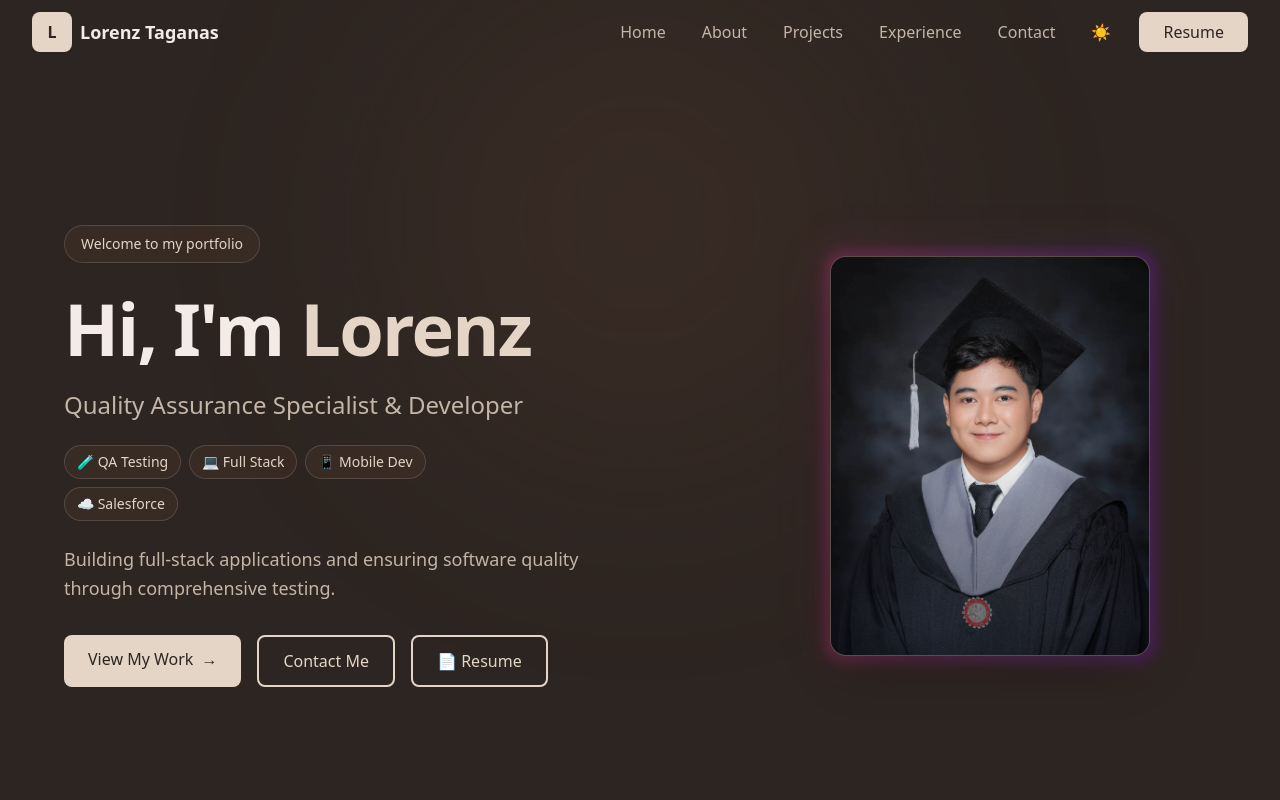
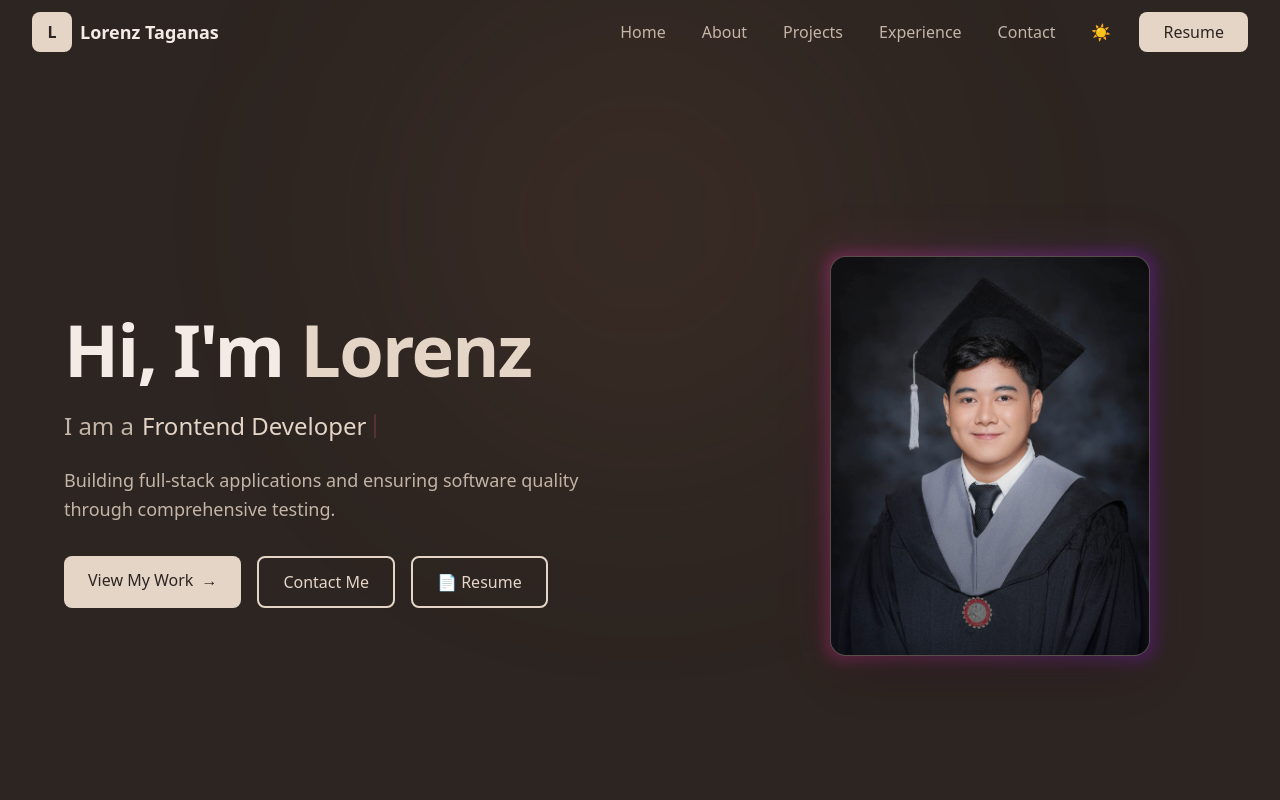
Before and after one commit to LorenzTaganas/Portfolio, a Next.js app: page / in a window 1280 px wide. Shown: the top 800 px of the page. Built offline with nearby package versions, Linux system fonts and the light colour scheme.

Commit message:
feat: add global theme styles and dynamic typewriter Hero component

```diff
--- a/app/globals.css
+++ b/app/globals.css
@@ -61,6 +61,16 @@
 
 .animate-fall {
   animation: fall linear infinite;
+}
+
+/* Blinking cursor for typewriter effect */
+@keyframes blink-cursor {
+  0%, 100% { opacity: 1; }
+  50%       { opacity: 0; }
+}
+
+.animate-blink-cursor {
+  animation: blink-cursor 0.8s ease-in-out infinite;
 }
 
 /* Smooth scrolling */
--- a/components/Hero.tsx
+++ b/components/Hero.tsx
@@ -1,6 +1,45 @@
-import React from 'react'
+'use client'
+
+import React, { useState, useEffect } from 'react'
+
+const roles = [
+  'Full Stack Developer',
+  'Frontend Developer',
+  'Backend Developer',
+  'Mobile Developer',
+  'UI/UX Designer',
+  'Salesforce Developer',
+  'Software Tester',
+]
 
 const Hero = () => {
+  const [currentRole, setCurrentRole] = useState(0)
+  const [displayed, setDisplayed] = useState('')
+  const [isDeleting, setIsDeleting] = useState(false)
+  const [charIndex, setCharIndex] = useState(0)
+
+  useEffect(() => {
+    const target = roles[currentRole]
+    let timeout: NodeJS.Timeout
+
+    if (!isDeleting && charIndex <= target.length) {
+      setDisplayed(target.slice(0, charIndex))
+      timeout = setTimeout(() => setCharIndex((c) => c + 1), charIndex === target.length ? 1800 : 75)
+      if (charIndex === target.length) {
+        timeout = setTimeout(() => setIsDeleting(true), 1800)
+      }
+    } else if (isDeleting && charIndex >= 0) {
+      setDisplayed(target.slice(0, charIndex))
+      timeout = setTimeout(() => setCharIndex((c) => c - 1), 40)
+      if (charIndex === 0) {
+        setIsDeleting(false)
+        setCurrentRole((r) => (r + 1) % roles.length)
+      }
+    }
+
+    return () => clearTimeout(timeout)
+  }, [charIndex, isDeleting, currentRole])
+
   return (
     <section id="home" className="relative w-full px-4 pt-28 pb-20 overflow-hidden">
       {/* Background decoration */}
@@ -11,35 +50,24 @@ const Hero = () => {
 
           {/* Text Content */}
           <div className="md:col-span-7 text-center md:text-left flex flex-col items-center md:items-start order-2 md:order-1">
-            <div className="mb-5 animate-fade-in">
+            {/* <div className="mb-5 animate-fade-in">
               <span className="inline-flex items-center rounded-full border border-purple-500/30 bg-purple-500/10 px-4 py-2 text-sm text-purple-300">
                 Welcome to my portfolio
               </span>
-            </div>
+            </div> */}
 
             <h1 className="text-4xl font-bold tracking-tight text-white light:text-gray-900 sm:text-5xl md:text-6xl lg:text-7xl animate-slide-up leading-tight">
               Hi, I&apos;m <span className="text-pink-500">Lorenz</span>
             </h1>
 
-            <p className="mt-4 text-xl text-gray-300 md:text-2xl animate-slide-up font-medium">
-              Quality Assurance Specialist & Developer
+            {/* Typewriter Role */}
+            <p className="mt-4 text-xl text-gray-300 md:text-2xl animate-slide-up font-medium flex items-center flex-wrap gap-x-2">
+              <span>I am a</span>
+              <span className="text-pink-400">{displayed}</span>
+              <span className="inline-block w-0.5 h-6 bg-pink-400 animate-blink-cursor" />
             </p>
 
-            {/* Tags */}
-            <div className="mt-6 flex flex-wrap justify-center md:justify-start gap-2 max-w-md">
-              <span className="rounded-full border border-purple-500/30 bg-purple-500/10 px-3 py-1.5 text-xs sm:text-sm text-purple-300">
-                🧪 QA Testing
-              </span>
-              <span className="rounded-full border border-purple-500/30 bg-purple-500/10 px-3 py-1.5 text-xs sm:text-sm text-purple-300">
-                💻 Full Stack
-              </span>
-              <span className="rounded-full border border-purple-500/30 bg-purple-500/10 px-3 py-1.5 text-xs sm:text-sm text-purple-300">
-                📱 Mobile Dev
-              </span>
-              <span className="rounded-full border border-purple-500/30 bg-purple-500/10 px-3 py-1.5 text-xs sm:text-sm text-purple-300">
-                ☁️ Salesforce
-              </span>
-            </div>
+
 
             <p className="mt-6 text-base sm:text-lg leading-relaxed text-gray-400 light:text-gray-600 max-w-xl">
               Building full-stack applications and ensuring software quality through comprehensive testing.
```
